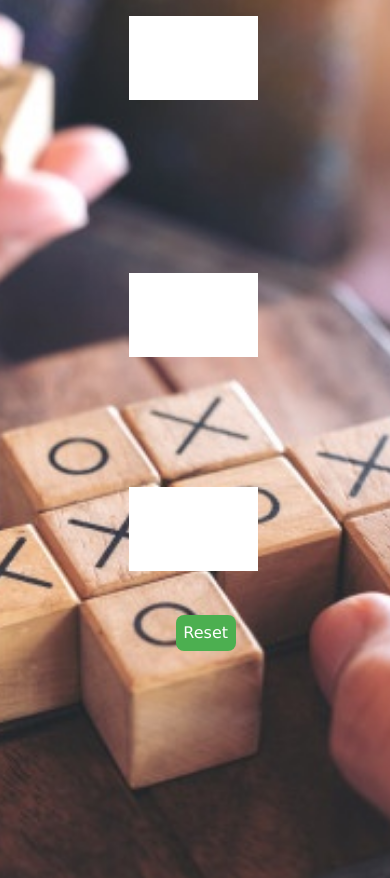
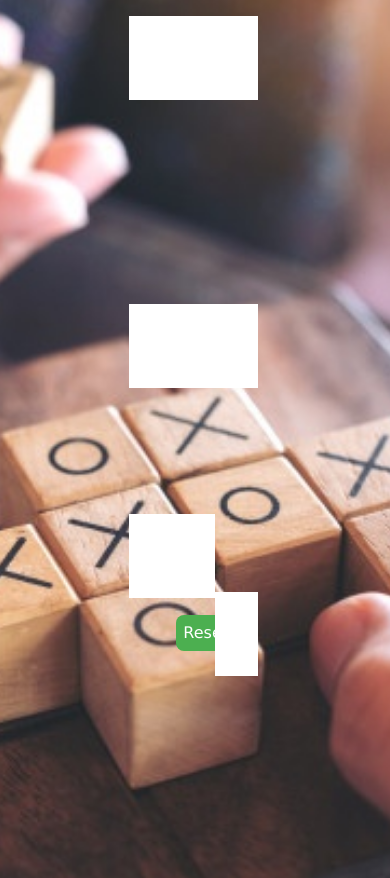
Before and after one commit to sakshi242002/Tic-Tac-Toe, a plain HTML site: page index2.html in a window 390 px wide. Shown: the part 80-958 px from the top of the page. Drawn offline with Linux system fonts and the light colour scheme.

Commit message:
Update style2.css

```diff
--- a/style2.css
+++ b/style2.css
@@ -28,7 +28,6 @@
     font-size:80px;
     position: absolute;
     margin-left:33vw;
-    margin-top: 0.1vw;
     /*left:520px;*/
     color:black;
 }
@@ -42,7 +41,6 @@
   position: absolute;
   /*left:680px;*/
   margin-left:44vw;
-    margin-top: 0.1vw;
   color:black;
 }
 #t3{
@@ -55,7 +53,6 @@
     position: absolute;
     /*left:840px;*/
     margin-left:55vw;
-    margin-top: 0.1vw;
     color:black;
 }
 #t4{
@@ -68,7 +65,6 @@
     position: absolute;
     /*left: 520px;*/
     margin-left:33vw;
-    margin-top: 11vw;
     color:black;
 }
 #t5{
@@ -81,7 +77,6 @@
   position: absolute;
   /*left:680px;*/
   margin-left:44vw;
-    margin-top: 11vw;
   color:black;
 }
 #t6{
@@ -94,7 +89,6 @@
     position: absolute;
     /*left:840px;*/
     margin-left: 55vw;
-    margin-top: 11vw;
     color:black;
 }
 #t7{
@@ -107,7 +101,6 @@
     position: absolute;
     /*left:520px;*/
     margin-left:33vw;
-    margin-top: 22vw;
     color:black;
 }
 #t8{
@@ -120,7 +113,6 @@
     position: absolute;
     /*left:680px;*/
     margin-left:44vw;
-    margin-top: 22vw;
     color:black;
 }
 #t9{
@@ -133,7 +125,6 @@
     position: absolute;
     /*left:840px;*/
     margin-left:55vw;
-    margin-top: 22vw;
     color:black;
 }
 #reset{
@@ -179,36 +170,36 @@
     height: 9vh;
     width: 9vw;
     font-size: 40px;
-    margin-top: 22vw;
+    margin-top: 30vw;
   }
   #t5{
     height: 9vh;
     width: 9vw;
     font-size: 40px;
-    margin-top: 22vw;
+    margin-top: 30vw;
   }
   #t6{
     height: 9vh;
     width: 9vw;
     font-size: 40px;
-    margin-top: 22vw;
+    margin-top: 30vw;
   }
   #t7{
     height: 9vh;
     width: 9vw;
     font-size: 40px;
-    margin-top: 33vw;
+    margin-top: 40vw;
   }
   #t8{
     height: 9vh;
     width: 9vw;
     font-size: 40px;
-    margin-top: 33vw;
+    margin-top: 40vw;
   }
   #t9{
     height: 9vh;
     width: 9vw;
     font-size: 40px;
-    margin-top: 33vw;
+    margin-top: 60vw;
   }
 }
```
